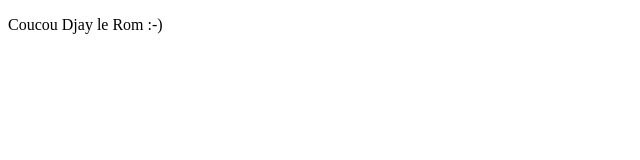
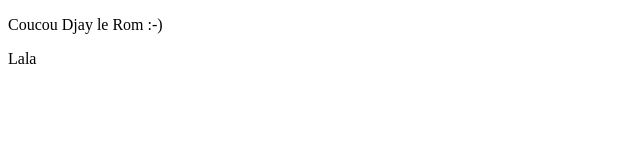
Before and after one commit to julesvil/hellworld, a plain HTML site: page index.html in a window 1280 px wide. Shown: the full height of the page, 0-640 px from the left. Drawn offline with Linux system fonts and the light colour scheme.

Commit message:
ajout phrase index

```diff
--- a/index.html
+++ b/index.html
@@ -8,5 +8,7 @@
 
 <p>Coucou Djay le Rom :-)</p>
 
+<p>Lala</p>
+
 </body>
 </html>
```
